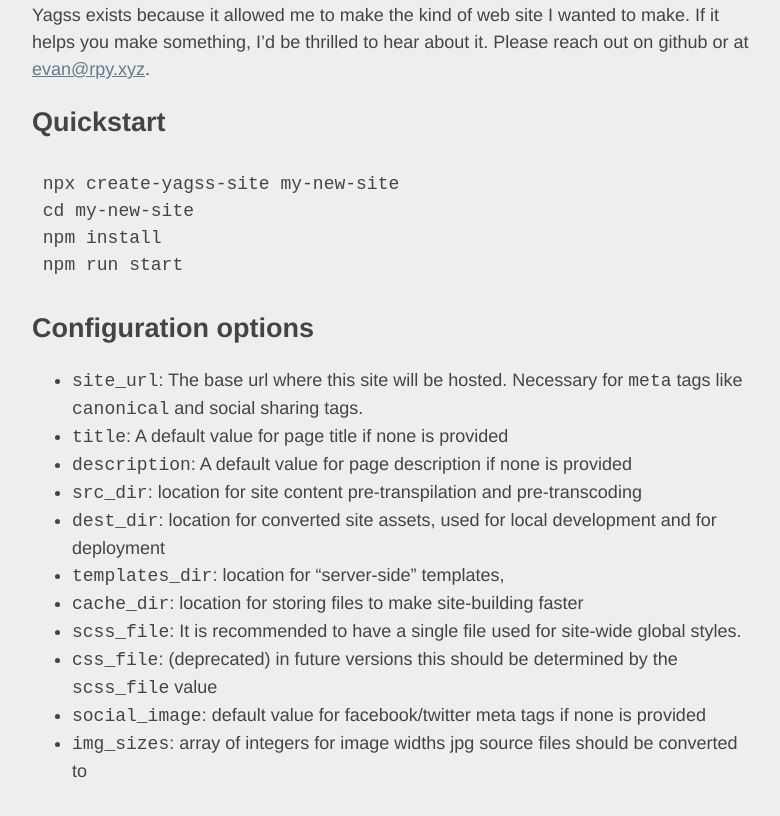
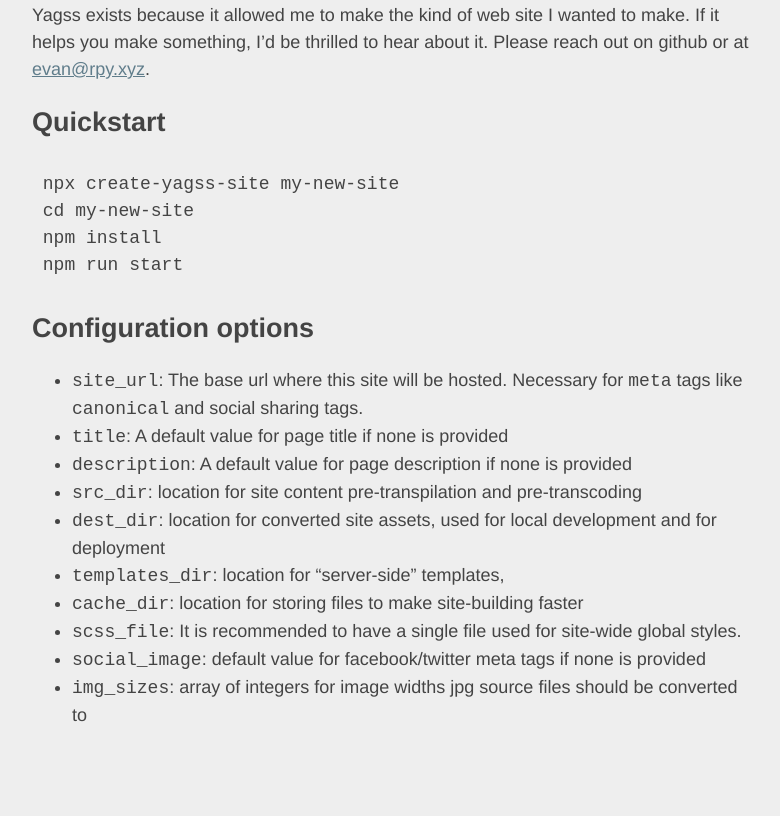
Before and after one commit to esonderegger/yagss, a website: page docs/index.html in a window 1280 px wide. Shown: the part 156-972 px from the top of the page, without its empty margins (248-1028 px from the left). After the commit the page ends 921 px from the top, so only its background shows below. Drawn offline with Linux system fonts and the light colour scheme.

Commit message:
documentation update

```diff
--- a/docs/index.html
+++ b/docs/index.html
@@ -31,10 +31,9 @@
         <li><code>description</code>: A default value for page description if none is provided</li>
         <li><code>src_dir</code>: location for site content pre-transpilation and pre-transcoding</li>
         <li><code>dest_dir</code>: location for converted site assets, used for local development and for deployment</li>
-        <li><code>templates_dir</code>: location for “server-side” templates, </li>
+        <li><code>templates_dir</code>: location for “server-side” templates,</li>
         <li><code>cache_dir</code>: location for storing files to make site-building faster</li>
         <li><code>scss_file</code>: It is recommended to have a single file used for site-wide global styles. </li>
-        <li><code>css_file</code>: (deprecated) in future versions this should be determined by the <code>scss_file</code> value</li>
         <li><code>social_image</code>: default value for facebook/twitter meta tags if none is provided</li>
         <li><code>img_sizes</code>: array of integers for image widths jpg source files should be converted to</li>
       </ul>
```
Also changed, not shown: README.md, 1 other file.
